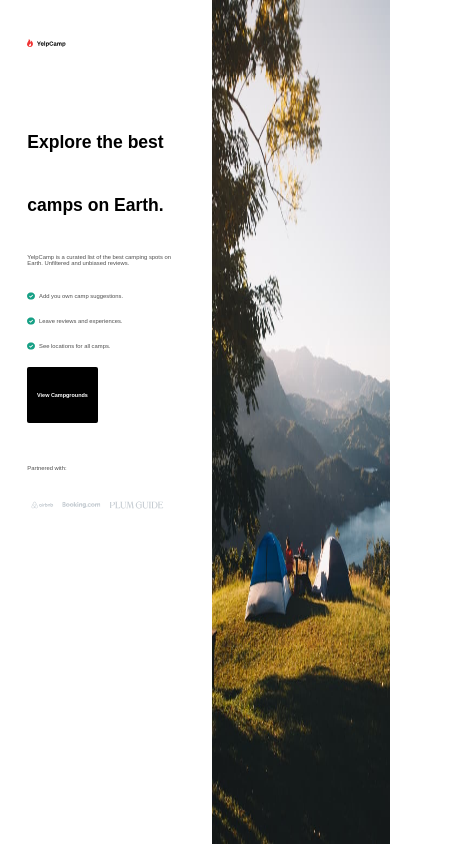
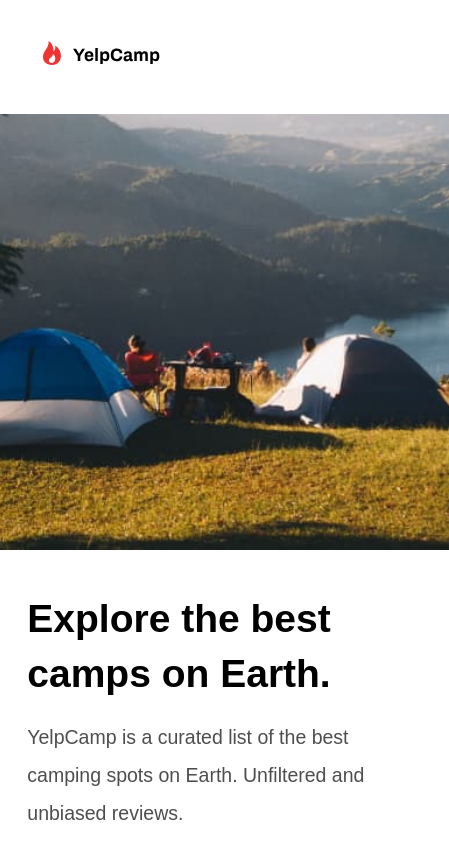
Before and after one commit to Eduardoss45/landing-page-yelp-camp, a plain HTML site: page index.html in a window 390 px wide. Shown: the top 845 px of the page, 449 px wide, since content can reach past the window. Drawn offline with Linux system fonts and the light colour scheme.

Commit message:
finalização da landing page

```diff
--- a/css/styles.css
+++ b/css/styles.css
@@ -3,17 +3,23 @@
   padding: 0;
   box-sizing: border-box;
   font-family: Arial, Helvetica, sans-serif;
+}
+
+body {
   overflow: hidden;
 }
 
 #main-container {
   display: flex;
-    justify-content: space-around;
-    height: 100vh;
+  align-items: center;
 }
 
 #introduction-container {
   width: 57vw;
+}
+
+#image-container-tablet-mobile {
+  display: none;
 }
 
 #container-content {
@@ -50,7 +56,7 @@
 
 #campgrounds-btn {
   background-color: #000000;
-    border-radius: .5vw;
+  border-radius: 0.5vw;
   border: none;
   color: #fff;
   font-size: 1.4vw;
@@ -59,27 +65,29 @@
   margin-bottom: 5vh;
 }
 
-.logo-container {
+#logo-container-desktop {
   margin: 4vh 0 12vh 7vw;
-    transition: .5s;
 }
 
-.logo-container img {
+#logo-container-desktop img {
   width: 10vw;
 }
 
-#image-container {
-  width: 48vw;
-}
-
-.hide {
+#logo-container-tablet-mobile {
   display: none;
 }
 
-#image-container #hero-image {
-  background-size: cover;
+#image-container {
+  width: 46vw;
+}
+
+#hero-image-desktop {
   width: 46vw;
   height: 100vh;
+}
+
+#hero-image-tablet {
+  width: 100vw;
 }
 
 #partnered-container {
@@ -100,14 +108,124 @@
   width: 16vw;
 }
 
-@media (max-width: 587px) {
-    .logo-container {
-        margin: 4vh 0 7vh 7vw;
+#hero-image-mobile {
+  display: none;
+}
+
+@media (max-width: 770px) {
+  body {
+    overflow: auto;
+    overflow-x: hidden;
+  }
+
+  #main-container {
+    flex-direction: column-reverse;
+  }
+
+  #logo-container-desktop,
+  #hero-image-desktop {
+    display: none;
+  }
+
+  #hero-image-tablet,
+  #image-container-tablet-mobile,
+  #logo-container-tablet-mobile {
+    display: block;
+  }
+
+  #hero-image-tablet {
+    margin-bottom: 3vh;
+  }
+
+  #logo-container-tablet-mobile img {
+    margin: 6vw 6vw;
+  }
+
+  #introduction-container {
+    width: 100vw;
+  }
+
+  #container-content h1 {
+    font-size: 5.5vw;
+    line-height: 7.5vh;
+    margin: 0 20vw 2vh 0;
+  }
+
+  #campgrounds-btn {
+    padding: 2vh 4vw;
   }
 }
 
-@media (max-width: 770px) {
-    .logo-container {
-        margin: 4vh 0 7vh 7vw;
+@media (max-width: 430px) {
+  body {
+    overflow-x: hidden;
+  }
+
+  #hero-image-tablet {
+    display: none;
+  }
+
+  #hero-image-mobile {
+    margin: 5vh 0;
+    width: 130vw;
+  }
+
+  #logo-container-tablet-mobile {
+    margin: 4vw 0 0 0;
+  }
+
+  #container-content h1 {
+    font-size: 10vw;
+    line-height: 6.5vh;
+    margin: 0 0 2vh 0;
+  }
+
+  #container-content {
+    width: 100vw;
+  }
+
+  #container-content p {
+    font-size: 5vw;
+    line-height: 4.5vh;
+  }
+
+  #list {
+    color: #4e4e4e;
+    font-size: 5vw;
+  }
+
+  #list li {
+    padding-bottom: 4vh;
+    gap: 3vw;
+  }
+
+  #list img {
+    width: 6vw;
+  }
+
+  #airbnb {
+    width: 28vw;
+  }
+
+  #booking {
+    width: 36vw;
+  }
+
+  #plum-guide {
+    width: 46vw;
+  }
+
+  #campgrounds-btn {
+    padding: 3vh 9vw;
+    border-radius: 1vw;
+    font-size: 4vw;
+  }
+
+  #logo-container-tablet-mobile img {
+    margin: 3vh 0 0 26vw;
+  }
+
+  #hero-image-mobile {
+    display: block;
   }
 }
--- a/index.html
+++ b/index.html
@@ -11,7 +11,7 @@
 <body>
     <main id="main-container">
         <div id="introduction-container">
-            <div class="logo-container">
+            <div id="logo-container-desktop">
                 <img src="./img/Logo.svg" alt="Logo YelpCamp">
             </div>
             <div id="container-content">
@@ -31,12 +31,15 @@
                 <img id="plum-guide" src="./img/Plum Guide.svg" alt="Plum Guide">
             </div>
         </div>
-        <div id="image-container">
-            <div class="logo-container hide">
+        <div id="image-container-desktop">
+            <img id="hero-image-desktop" src="./img/Hero-Image.jpg" alt="Hero image">
+        </div>
+        <div id="image-container-tablet-mobile">
+            <div id="logo-container-tablet-mobile">
                 <img src="./img/Logo.svg" alt="Logo YelpCamp">
             </div>
-            <img id="hero-image" src="./img/Hero-Image.jpg" alt="Hero image">
-            <img id="hero-image-tablet-mobile"  src="./img/Hero Image (Tablet and Mobile).jpg" alt="Hero image">
+            <img id="hero-image-tablet" src="./img/Hero-Image-Tablet.jpg" alt="Hero image">
+            <img id="hero-image-mobile" src="./img/Hero-Image-Mobile.jpg" alt="Hero image">
         </div>
     </main>
 </body>
```
Also changed, not shown: js/scrips.js (added, +50 -0 lines), img/Hero-Image-Mobile.jpg (added), img/Hero-Image-Tablet.jpg (renamed from img/Hero Image (Tablet and Mobile).jpg), 1 other file. Lines whose indentation alone changed are shown as unchanged.
